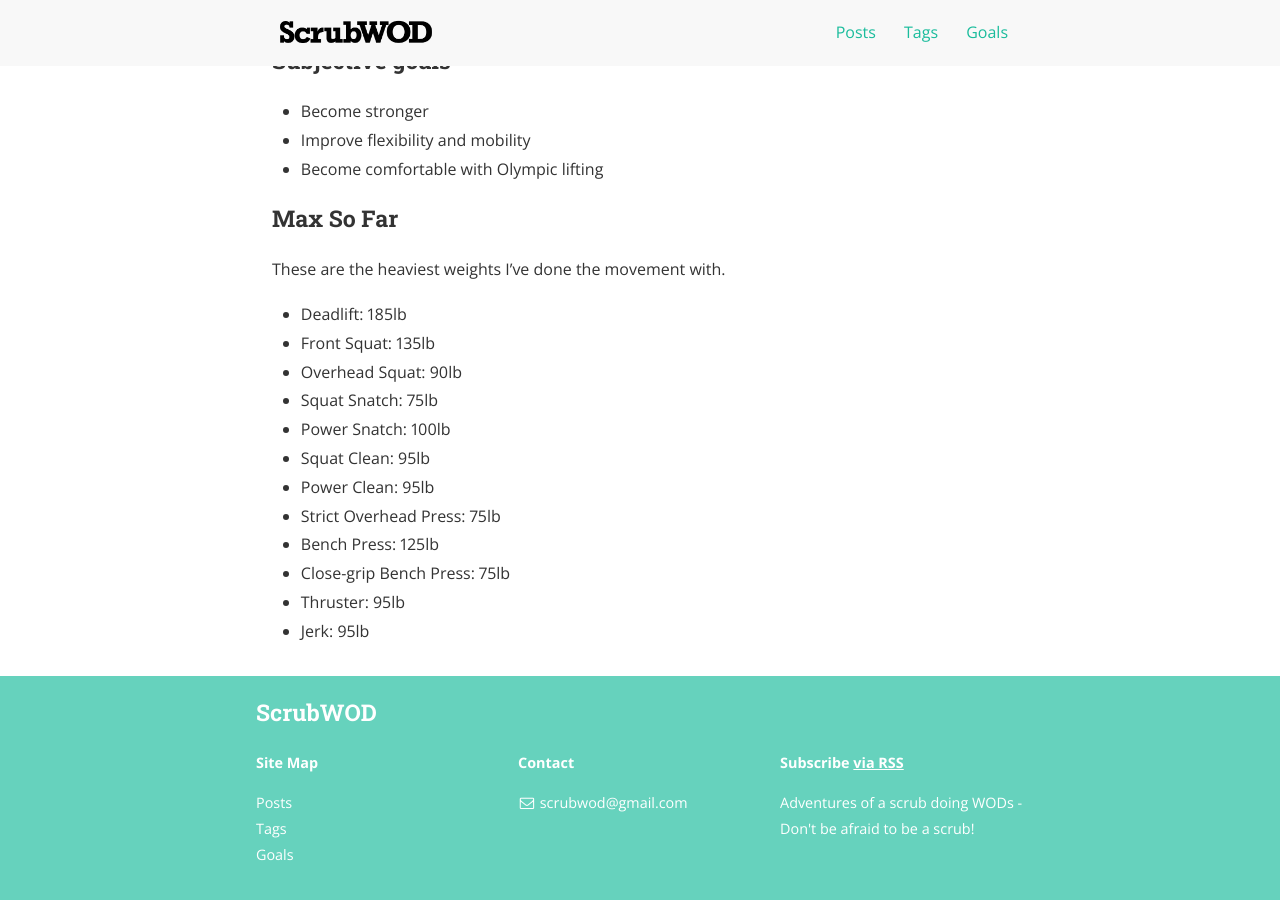
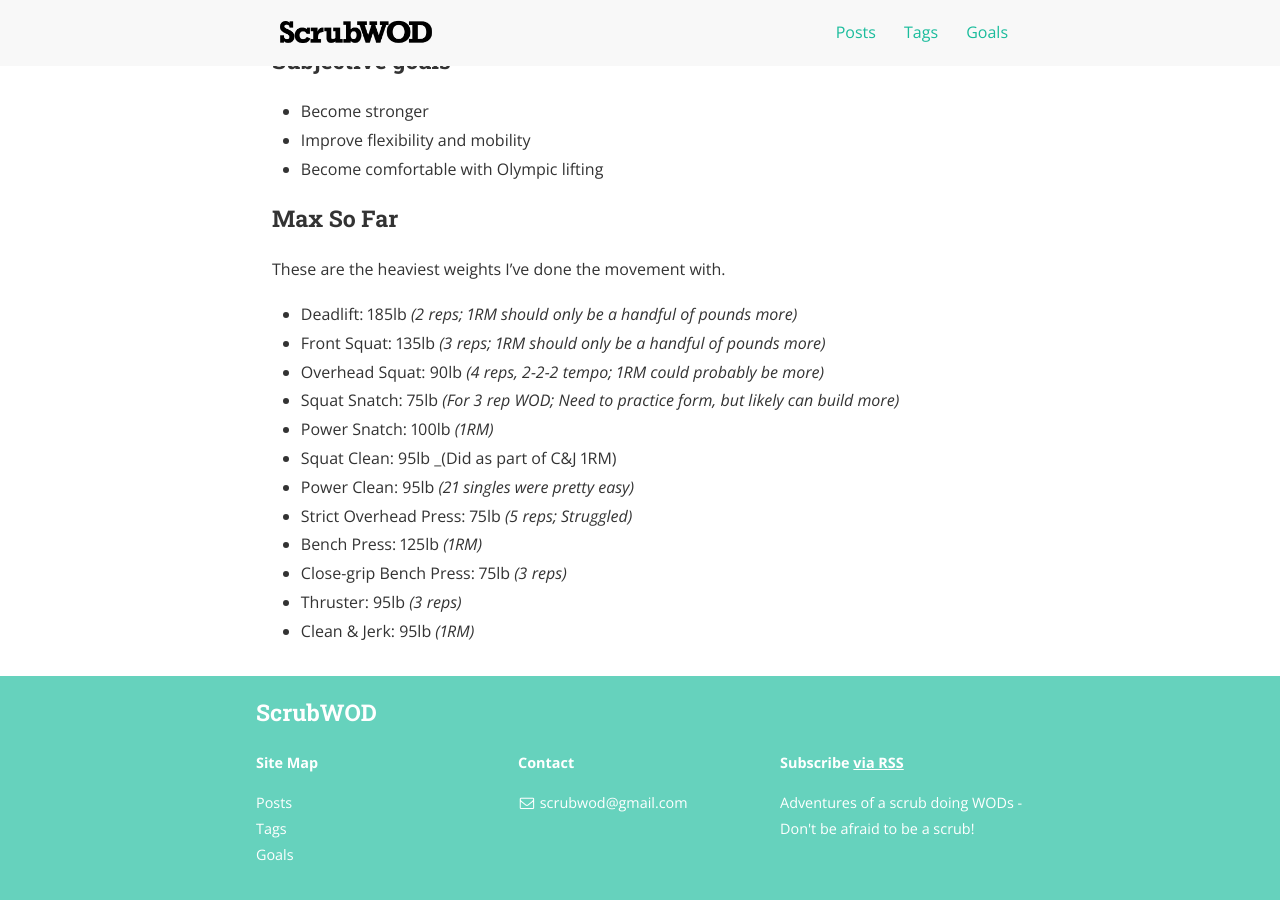
Before and after one commit to scrubwod/scrubwod.github.io, a Jekyll site: the page built from goals.md, in a window 1280 px wide and 900 px high, scrolled down 719 px. Built offline with Jekyll 4.4.1, drawn with Linux system fonts in a browser that asks for light colours; nearby versions of some CDN libraries.

Commit message:
[GOALS] Annotate max-so-fars

```diff
--- a/goals.md
+++ b/goals.md
@@ -35,15 +35,15 @@
 
 These are the heaviest weights I've done the movement with.
 
-- Deadlift: 185lb
-- Front Squat: 135lb
-- Overhead Squat: 90lb
-- Squat Snatch: 75lb
-- Power Snatch: 100lb
-- Squat Clean: 95lb
-- Power Clean: 95lb
-- Strict Overhead Press: 75lb
-- Bench Press: 125lb
-- Close-grip Bench Press: 75lb
-- Thruster: 95lb
-- Jerk: 95lb
+- Deadlift: 185lb _(2 reps; 1RM should only be a handful of pounds more)_
+- Front Squat: 135lb _(3 reps; 1RM should only be a handful of pounds more)_
+- Overhead Squat: 90lb _(4 reps, 2-2-2 tempo; 1RM could probably be more)_
+- Squat Snatch: 75lb _(For 3 rep WOD; Need to practice form, but likely can build more)_
+- Power Snatch: 100lb _(1RM)_
+- Squat Clean: 95lb _(Did as part of C&J 1RM)
+- Power Clean: 95lb _(21 singles were pretty easy)_
+- Strict Overhead Press: 75lb _(5 reps; Struggled)_
+- Bench Press: 125lb _(1RM)_
+- Close-grip Bench Press: 75lb _(3 reps)_
+- Thruster: 95lb _(3 reps)_
+- Clean & Jerk: 95lb _(1RM)_
```
